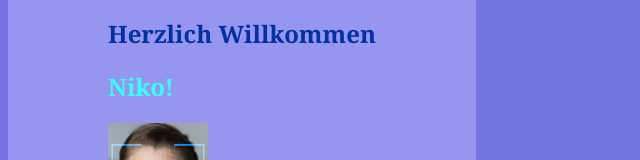
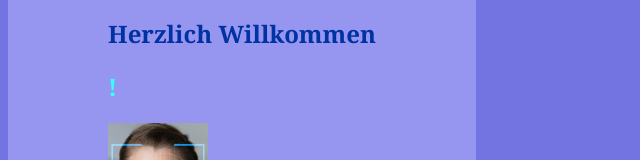
Before and after one commit to siggi-ai/Vue-Practice, a Vue app: page / in a window 1280 px wide. Shown: the part 177-337 px from the top of the page, without its empty margins (0-640 px from the left). Built offline with nearby package versions, Linux system fonts and the light colour scheme.

Commit message:
v-bind userName

```diff
--- a/src/App.vue
+++ b/src/App.vue
@@ -2,7 +2,7 @@
   <div class="main">
     <div>
       <h1>first child</h1>
-      <Hallo first-name="Niko" />
+      <Hallo v-bind:first-name="userName" />
     </div>
 
     <div class="pic"><img src="face.jpg" alt="face" width="100"/></div>
```
